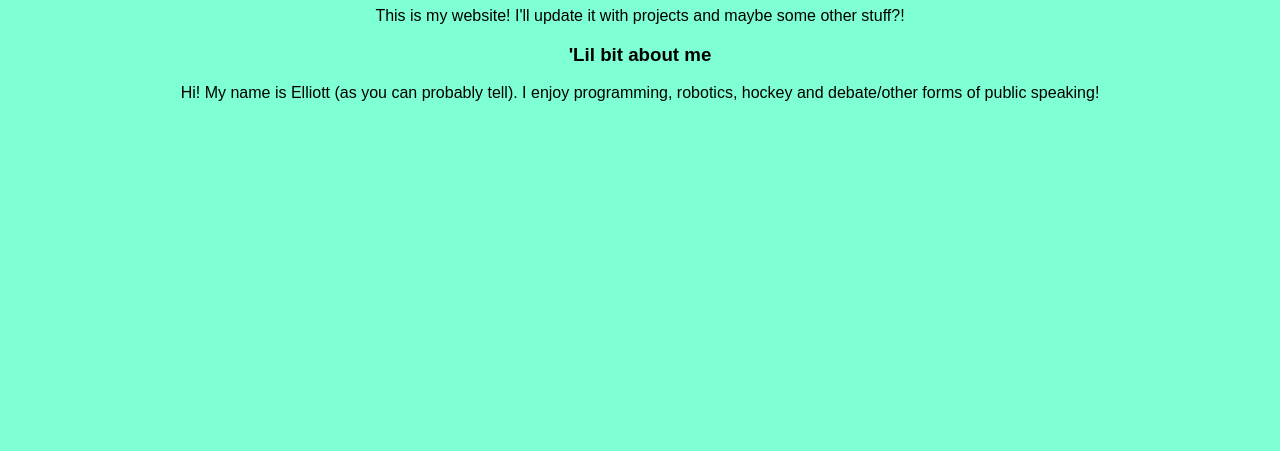
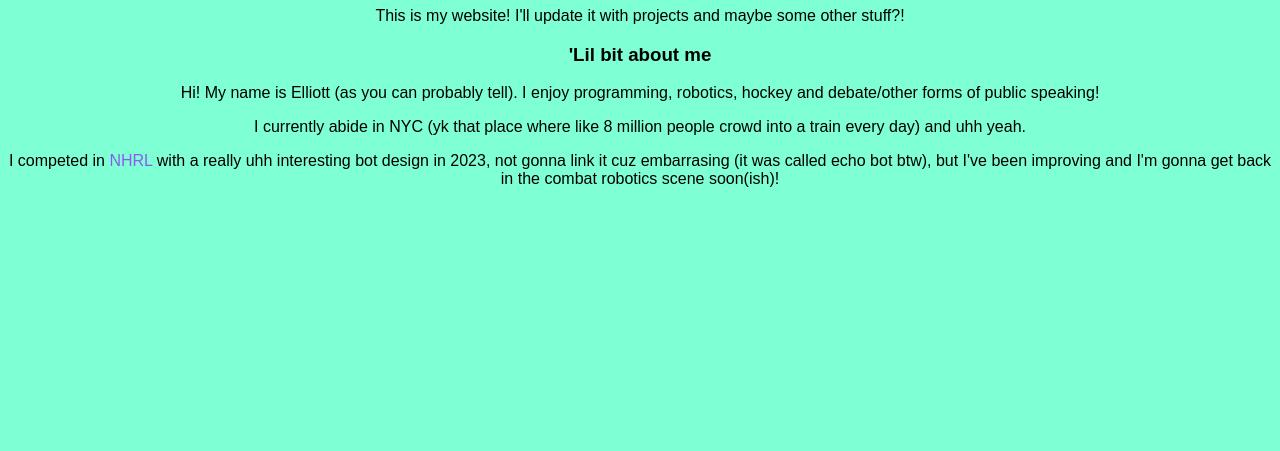
Before and after one commit to Eobam/personal-website, a plain HTML site: page index.html in a window 1280 px wide. Shown: the part 349-800 px from the top of the page. Drawn offline with Linux system fonts and the light colour scheme.

Commit message:
added stuff about NYC and NHRL

```diff
--- a/index.html
+++ b/index.html
@@ -19,6 +19,8 @@
 
         <h3>'Lil bit about me</h3>
         <p>Hi! My name is Elliott (as you can probably tell). I enjoy programming, robotics, hockey and debate/other forms of public speaking!</p>
+        <p>I currently abide in NYC (yk that place where like 8 million people crowd into a train every day) and uhh yeah.</p>
+        <p>I competed in <stance style="color: rgb(138, 92, 238)";> NHRL </stance> with a really uhh interesting bot design in 2023, not gonna link it cuz embarrasing (it was called echo bot btw), but I've been improving and I'm gonna get back in the combat robotics scene soon(ish)!</p>
 
 
         </body>
```
